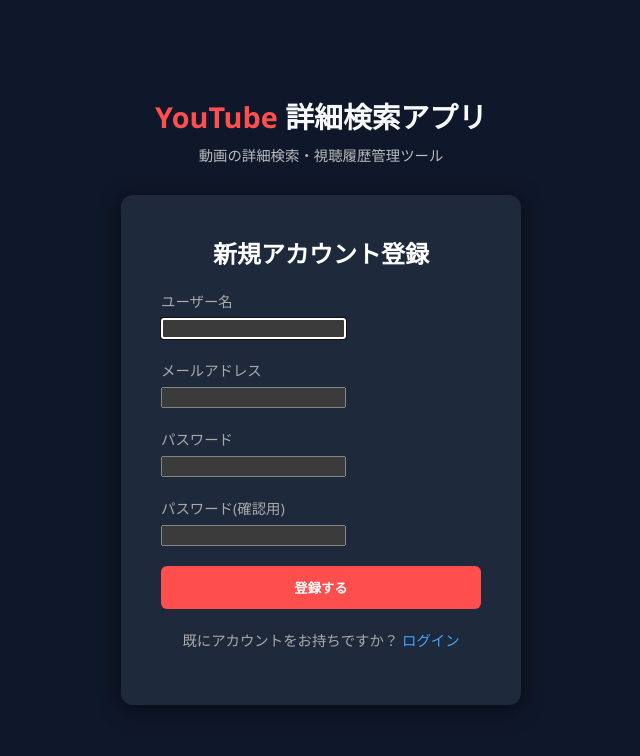
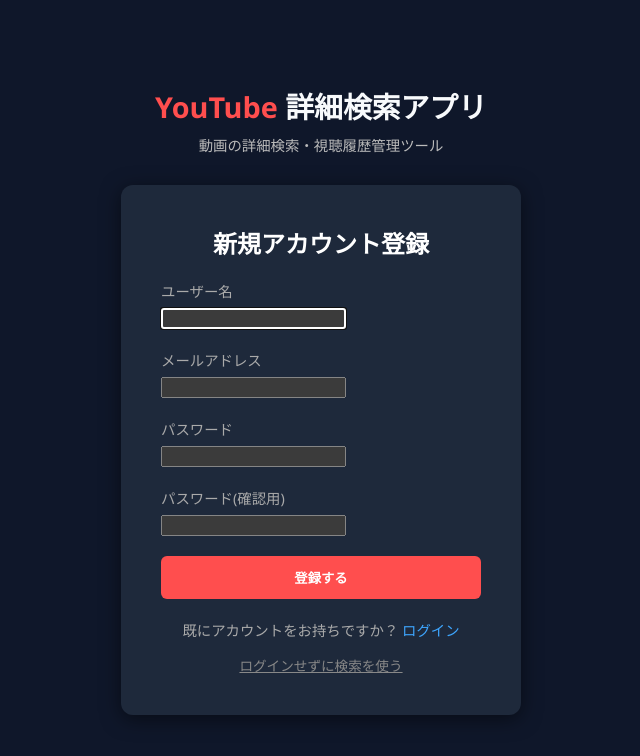
Before and after one commit to rezi7mn/youtube_search, a Django app: page /signup/ in a window 1280 px wide. Shown: the top 756 px of the page, without its empty margins (319-959 px from the left). Run offline with Django 5.2, Linux system fonts and the light colour scheme.

Commit message:
新規登録画面から検索画面へのリンクを実装

```diff
--- a/Youtube_search_django/youtube_project/youtube_app/templates/youtube_app/signup.html
+++ b/Youtube_search_django/youtube_project/youtube_app/templates/youtube_app/signup.html
@@ -37,6 +37,13 @@
         <p style="text-align: center; margin-top: 20px; font-size: 0.9em; color: #aaa;">
             既にアカウントをお持ちですか？ <a href="{% url 'youtube_app:login' %}" style="color: #3ea6ff; text-decoration: none;">ログイン</a>
         </p>
+
+        <p style="text-align: center; margin: 0; font-size: 0.85em;">
+            <a href="{% url 'youtube_app:search' %}" style="color: #888; text-decoration: underline;">
+                ログインせずに検索を使う
+            </a>
+        </p>
+
     </div>
 </body>
 </html>
```
